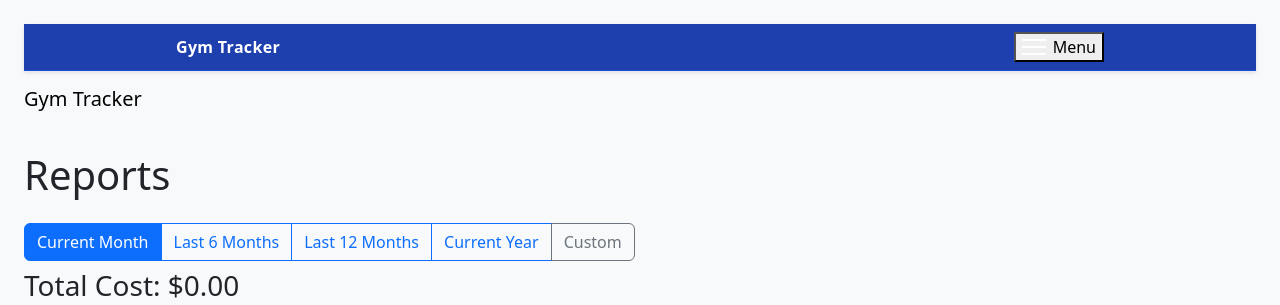
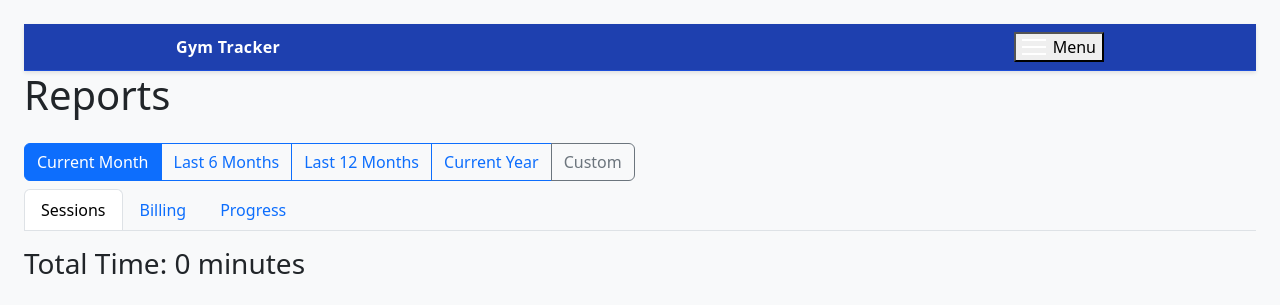
Before and after one commit to dgherman/gym_tracker, a FastAPI app: template templates/reports.html in a window 1280 px wide. Shown: the top 305 px of the page. Run offline with FastAPI, Linux system fonts and the light colour scheme; the template is opened without the code that fills it, so the values that code supplies are empty; the visitor is signed in with stand-in values (Sample User, id 1).

Commit message:
feat(ui): reports page split into Sessions/Billing/Progress tabs
Restructure reports.html body into Bootstrap tabs (Sessions/Billing/Progress);
move Total Time + 3 charts into Sessions tab; move Total Cost into Billing tab;
add sessions-remaining table in Billing; extend ReportsData with sessions_remaining
from crud.get_summary; remove redundant second navbar; add Bootstrap JS bundle.

```diff
--- a/main.py
+++ b/main.py
@@ -127,6 +127,7 @@ class ReportsData(BaseModel):
     cost_by_duration: List[CostByDuration]
     total_minutes_by_duration: List[MinutesByDuration]
     minutes_by_partner: List[MinutesByPartner]
+    sessions_remaining: List[dict] = []
 
     model_config = {"from_attributes": True}
 
@@ -467,6 +468,7 @@ def reports_data(
         "cost_by_duration": [{"duration": d, "cost": float(c)} for d, c in cost_results],
         "total_minutes_by_duration": [{"duration": d, "minutes": int(m)} for d, m in minutes_results],
         "minutes_by_partner": partner_results,
+        "sessions_remaining": crud.get_summary(db, user_id=user_id),
     }
 
 
--- a/templates/reports.html
+++ b/templates/reports.html
@@ -16,29 +16,38 @@
 </head>
 <body class="bg-light p-4">
   {% include "_nav.html" %}
-  <nav class="navbar navbar-light mb-4">
-    <a class="navbar-brand" href="/">Gym Tracker</a>
-  </nav>
 
   <h1 class="mb-4">Reports</h1>
 
   <!-- Date-range control (shared partial) -->
   {% include "_range_control.html" %}
 
-  <!-- Summaries -->
+  <!-- Tab navigation -->
+  <ul class="nav nav-tabs flex-nowrap overflow-auto mb-3" id="reportTabs" role="tablist">
+    <li class="nav-item">
+      <button class="nav-link active" data-bs-toggle="tab" data-bs-target="#tab-sessions" type="button" role="tab">Sessions</button>
+    </li>
+    <li class="nav-item">
+      <button class="nav-link" data-bs-toggle="tab" data-bs-target="#tab-billing" type="button" role="tab">Billing</button>
+    </li>
+    <li class="nav-item">
+      <button class="nav-link" data-bs-toggle="tab" data-bs-target="#tab-progress" type="button" role="tab">Progress</button>
+    </li>
+  </ul>
+
+  <div class="tab-content">
+    <!-- Sessions tab -->
+    <div class="tab-pane fade show active" id="tab-sessions" role="tabpanel">
       <div class="mb-4">
-    <h3>Total Cost: <span id="totalCost">$0.00</span></h3>
         <h3>Total Time: <span id="totalMinutes">0</span></h3>
       </div>
 
       <div class="row">
-    <!-- Training minutes pie -->
         <div class="col-md-6 mb-4 chart-container">
           <h5>Minutes by Trainer</h5>
           <canvas id="trainingChart"></canvas>
         </div>
 
-    <!-- Minutes by session duration pie -->
         <div class="col-md-6 mb-4 chart-container">
           <h5>Minutes by Session Duration</h5>
           <canvas id="durationChart"></canvas>
@@ -46,15 +55,37 @@
       </div>
 
       <div class="row">
-    <!-- Minutes by partner pie -->
         <div class="col-md-6 mb-4 chart-container">
           <h5>Minutes by Training Partner</h5>
           <canvas id="partnerChart"></canvas>
         </div>
       </div>
+    </div>
+
+    <!-- Billing tab -->
+    <div class="tab-pane fade" id="tab-billing" role="tabpanel">
+      <div class="mb-4">
+        <h3>Total Cost: <span id="totalCost">$0.00</span></h3>
+      </div>
+
+      <h5 class="mt-3">Sessions remaining</h5>
+      <div class="table-responsive">
+        <table class="table table-sm" id="remainingTable">
+          <thead><tr><th>Package</th><th>People</th><th>Remaining</th></tr></thead>
+          <tbody></tbody>
+        </table>
+      </div>
+    </div>
+
+    <!-- Progress tab (filled in Task 6) -->
+    <div class="tab-pane fade" id="tab-progress" role="tabpanel">
+      <p class="text-muted">Progress stats coming soon.</p>
+    </div>
+  </div>
 
   <a href="/" class="btn btn-secondary mt-4">Back</a>
 
+  <script src="https://cdn.jsdelivr.net/npm/bootstrap@5.3.0/dist/js/bootstrap.bundle.min.js"></script>
   <script>
     window.addEventListener('DOMContentLoaded', () => {
       initCharts();
@@ -88,19 +119,15 @@
 
     // Generate a consistent color for a given string using a hash function
     function generateTrainerColor(trainerName) {
-      // Simple string hash function
       let hash = 0;
       for (let i = 0; i < trainerName.length; i++) {
         const char = trainerName.charCodeAt(i);
         hash = ((hash << 5) - hash) + char;
-        hash = hash & hash; // Convert to 32-bit integer
+        hash = hash & hash;
       }
-
-      // Convert hash to positive number and generate HSL color
       const hue = Math.abs(hash) % 360;
-      const saturation = 65 + (Math.abs(hash) % 25); // 65-90%
-      const lightness = 45 + (Math.abs(hash) % 15);  // 45-60%
-
+      const saturation = 65 + (Math.abs(hash) % 25);
+      const lightness = 45 + (Math.abs(hash) % 15);
       return `hsl(${hue}, ${saturation}%, ${lightness}%)`;
     }
 
@@ -109,31 +136,26 @@
       const hrs = Math.floor(totalMinutes / 60);
       const mins = totalMinutes % 60;
       const parts = [];
-      if (hrs > 0) {
-        parts.push(`${hrs} hour${hrs === 1 ? '' : 's'}`);
-      }
-      if (mins > 0) {
-        parts.push(`${mins} minute${mins === 1 ? '' : 's'}`);
-      }
-      // If exactly zero minutes (totalMinutes = 0) or exact hours, ensure something shows
-      if (parts.length === 0) {
-        return '0 minutes';
-      }
+      if (hrs > 0) parts.push(`${hrs} hour${hrs === 1 ? '' : 's'}`);
+      if (mins > 0) parts.push(`${mins} minute${mins === 1 ? '' : 's'}`);
+      if (parts.length === 0) return '0 minutes';
       return parts.join(' and ');
     }
 
-    // Fetch & render
+    // Fetch & render sessions + billing
     async function loadReports(range) {
       const { start, end } = range;
       const res = await fetch(
         `/reports/data?start=${encodeURIComponent(start)}&end=${encodeURIComponent(end)}`
       );
+      const data = await res.json();
       const {
         training,
         total_cost,
         total_minutes_by_duration,
-        minutes_by_partner
-      } = await res.json();
+        minutes_by_partner,
+        sessions_remaining,
+      } = data;
 
       // Total cost
       document.getElementById('totalCost').textContent = `$${total_cost.toFixed(2)}`;
@@ -172,6 +194,12 @@
       partnerChart.data.datasets[0].data = partnerData;
       partnerChart.data.datasets[0].backgroundColor = partnerColors;
       partnerChart.update();
+
+      // Sessions remaining table
+      document.querySelector('#remainingTable tbody').innerHTML =
+        (sessions_remaining || []).map(p =>
+          `<tr><td>${p.duration} min</td><td>${p.num_people}</td><td>${p.remaining}</td></tr>`
+        ).join('');
     }
   </script>
 </body>
```
Lines whose indentation alone changed are shown as unchanged.
